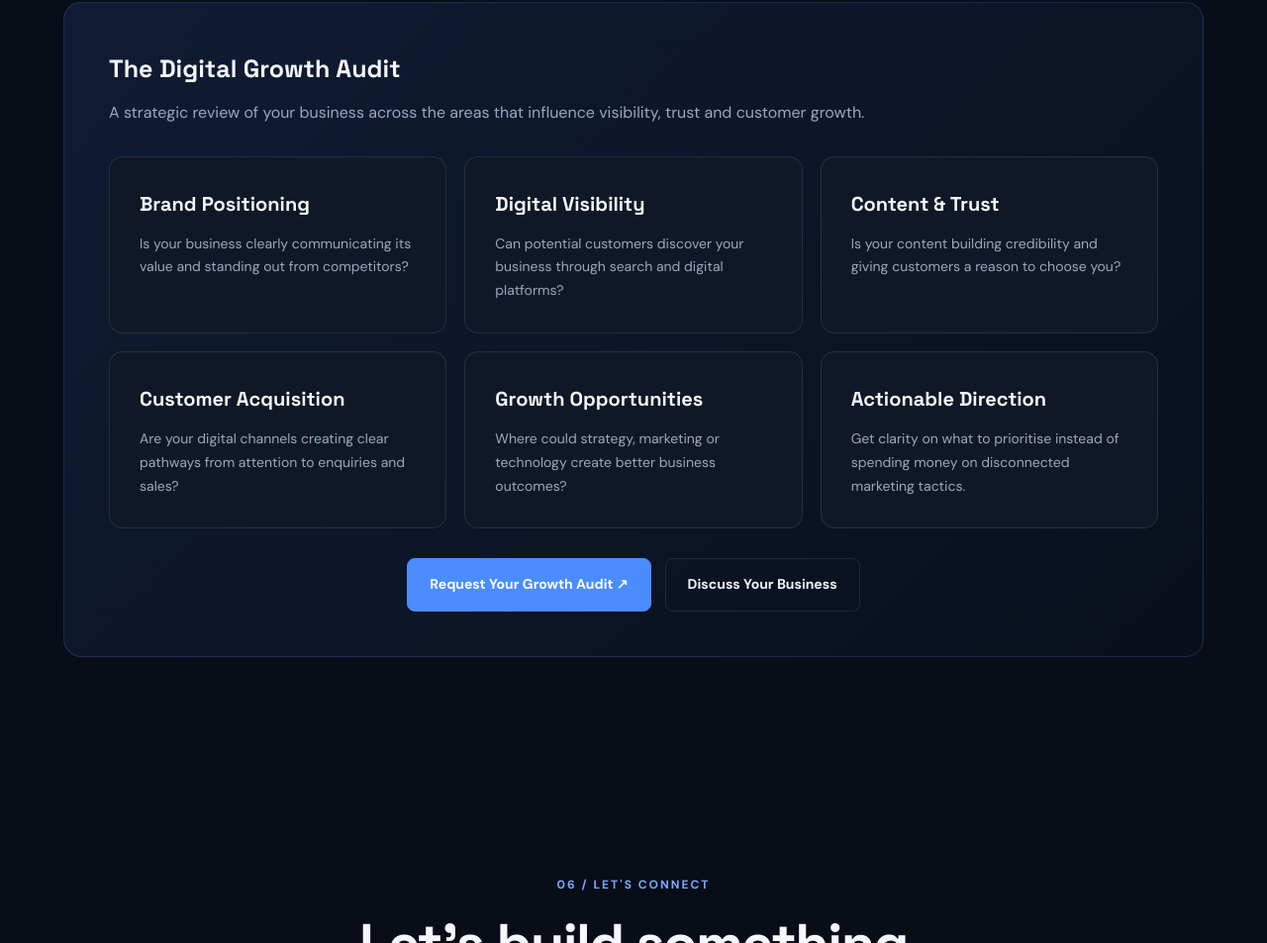
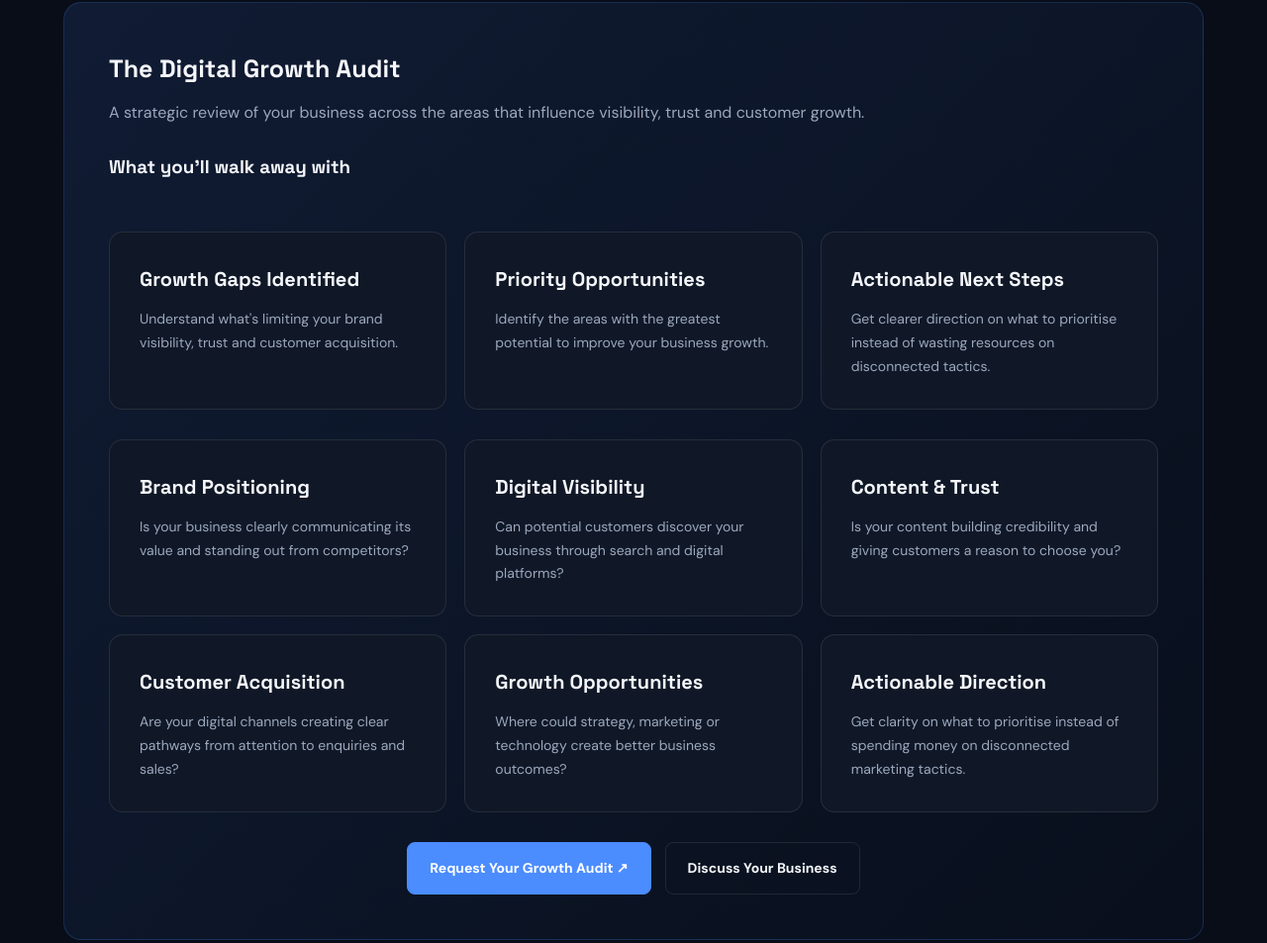
Before and after one commit to Mutuku-726/eric-mutuku-personal-website, a plain HTML site: page index.html in a window 1280 px wide. Shown: the part 7847-8800 px from the top of the page at 99% size. Drawn offline with Linux system fonts and the light colour scheme.

Commit message:
Add benefits section for strategic review
Added a section detailing the benefits of the strategic review, including identified growth gaps, priority opportunities, and actionable next steps.

```diff
--- a/index.html
+++ b/index.html
@@ -1285,7 +1285,37 @@ Brand and digital marketing support for a skincare business, including product c
         A strategic review of your business across the areas
         that influence visibility, trust and customer growth.
       </p>
+<div style="margin-top:25px;">
+    <h3 style="font-family:'Space Grotesk',sans-serif;margin-bottom:15px;">
+        What you'll walk away with
+    </h3>
 
+    <div class="services-grid">
+        <div class="service-card">
+            <h3>Growth Gaps Identified</h3>
+            <p>
+                Understand what's limiting your brand visibility,
+                trust and customer acquisition.
+            </p>
+        </div>
+
+        <div class="service-card">
+            <h3>Priority Opportunities</h3>
+            <p>
+                Identify the areas with the greatest potential
+                to improve your business growth.
+            </p>
+        </div>
+
+        <div class="service-card">
+            <h3>Actionable Next Steps</h3>
+            <p>
+                Get clearer direction on what to prioritise
+                instead of wasting resources on disconnected tactics.
+            </p>
+        </div>
+    </div>
+</div>
       <div class="services-grid" style="margin-top:30px;">
 
         <div class="service-card">
```
